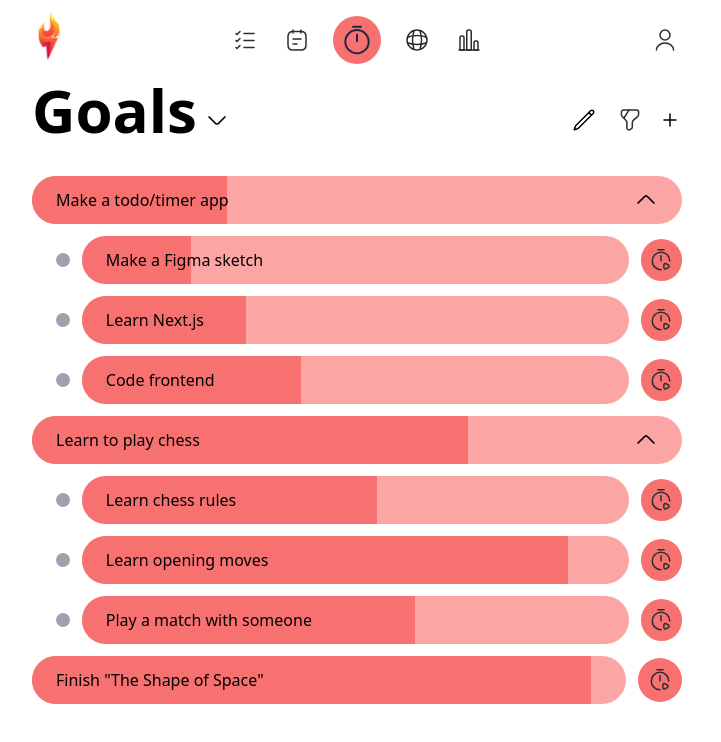
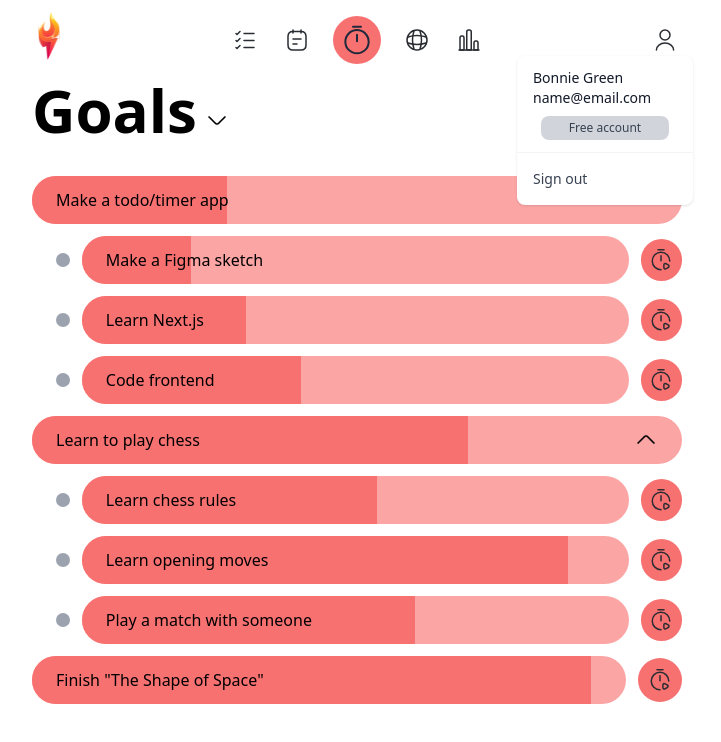
Before and after one commit to kasparas-ban/torch, a React (Vite) app: page /items in a window 1280 px wide. Shown: the top 742 px of the page, without its empty margins (283-1004 px from the left). Built offline with nearby package versions, Linux system fonts and the light colour scheme.

Commit message:
Dropdown for Account button

```diff
--- a/src/components/NavigationBar.tsx
+++ b/src/components/NavigationBar.tsx
@@ -1,4 +1,4 @@
-import { useState } from "react"
+import { useEffect, useRef, useState } from "react"
 import { Link } from "react-router-dom"
 import { ReactComponent as TasksIcon } from "../assets/navigation_icons/goals.svg"
 import { ReactComponent as CalendarIcon } from "../assets/navigation_icons/calendar.svg"
@@ -9,9 +9,11 @@ import { ReactComponent as MenuIcon } from "../assets/navigation_icons/menu.svg"
 import { ReactComponent as TorchLogo } from "../assets/torch_logo.svg"
 import { ReactComponent as UserIcon } from "../assets/user.svg"
 import { ReactComponent as CloseIcon } from "../assets/close.svg"
+import { AnimatePresence, motion } from "framer-motion"
 
 function NavigationBar() {
   const [showModalMenu, setShowModalMenu] = useState(false)
+  const [showAccountDropdown, setShowAccountDropdown] = useState(true)
 
   return (
     <nav className="mt-4 flex justify-between max-[768px]:px-6 md:justify-center md:space-x-36">
@@ -29,13 +31,40 @@ function NavigationBar() {
         <NavigationLink path="world" Icon={WorldIcon} linkName={"World"} />
         <NavigationLink path="stats" Icon={StatsIcon} linkName={"Stats"} />
       </ul>
-      <div className="group flex items-center hover:cursor-pointer max-[400px]:hidden">
-        <UserIcon className="h-8" />
-        <div className="relative hidden translate-y-5 group-hover:block">
-          <div className="absolute -translate-x-11 -translate-y-0.5 rounded-lg bg-red-200 p-1">
-            Account
+      <div
+        id="accountDropdownButton"
+        className="group flex items-center max-[400px]:hidden"
+      >
+        <UserIcon
+          id="userIcon"
+          className="h-8 hover:cursor-pointer"
+          onClick={() => setShowAccountDropdown(prev => !prev)}
+        />
+        {!showAccountDropdown && (
+          <div className="relative hidden translate-y-5 group-hover:block">
+            <div className="absolute -translate-x-11 -translate-y-0.5 rounded-lg bg-red-200 p-1">
+              Account
+            </div>
           </div>
-        </div>
+        )}
+        <AnimatePresence>
+          {showAccountDropdown && (
+            <motion.div
+              className="relative z-30 translate-y-5 group-hover:block"
+              initial={{ opacity: 0, y: 24 }}
+              animate={{ opacity: 1, y: 18 }}
+              exit={{ opacity: 0, y: 24 }}
+              transition={{ type: "tween" }}
+            >
+              <div className="absolute -translate-x-40 -translate-y-0.5">
+                <AccountDropdown
+                  showAccountDropdown={showAccountDropdown}
+                  setShowAccountDropdown={setShowAccountDropdown}
+                />
+              </div>
+            </motion.div>
+          )}
+        </AnimatePresence>
       </div>
       <div className="group hidden items-center hover:cursor-pointer max-[400px]:flex">
         {showModalMenu ? (
@@ -51,7 +80,7 @@ function NavigationBar() {
         )}
       </div>
       <div
-        className={`fixed top-20 left-0 z-10 h-full w-full bg-white ${
+        className={`fixed top-20 left-0 z-30 h-full w-full bg-white ${
           showModalMenu ? "visible" : "hidden"
         }`}
       >
@@ -87,6 +116,12 @@ function NavigationBar() {
             </div>
           </li>
         </ul>
+        <motion.div
+          className="fixed bottom-8 w-full text-center"
+          whileTap={{ scale: 0.96 }}
+        >
+          <div className="mx-auto w-fit px-8 py-2 text-lg">Sign Out</div>
+        </motion.div>
       </div>
     </nav>
   )
@@ -125,4 +160,54 @@ function NavigationLink({
   )
 }
 
+function AccountDropdown({
+  showAccountDropdown,
+  setShowAccountDropdown,
+}: {
+  showAccountDropdown: boolean
+  setShowAccountDropdown: React.Dispatch<React.SetStateAction<boolean>>
+}) {
+  const dropdownRef = useRef<HTMLDivElement>(null)
+
+  useEffect(() => {
+    const handler = (e: MouseEvent) => {
+      const userIconElement = document.getElementById("userIcon")
+      if (!userIconElement?.contains(e.target as Node))
+        showAccountDropdown && setShowAccountDropdown(false)
+    }
+
+    document.addEventListener("mousedown", handler)
+    return () => document.removeEventListener("mousedown", handler)
+  }, [])
+
+  return (
+    <div
+      id="dropdownInformation"
+      ref={dropdownRef}
+      className="z-10 w-44 divide-y divide-gray-100 rounded-lg bg-white shadow dark:divide-gray-600 dark:bg-gray-700"
+    >
+      <div className="rounded-t-lg px-4 py-3 text-sm text-gray-900 hover:cursor-pointer hover:bg-gray-100 dark:text-white">
+        <div>Bonnie Green</div>
+        <div className="truncate font-medium">name@email.com</div>
+        <div className="mx-2 mt-2 truncate rounded-lg bg-gray-300 py-1 text-center text-xs font-medium text-gray-700">
+          Free account
+        </div>
+      </div>
+      <ul
+        className="py-2 text-sm text-gray-700 dark:text-gray-200"
+        aria-labelledby="accountDropdownButton"
+      >
+        <li>
+          <a
+            href="#"
+            className="block px-4 py-2 text-sm text-gray-700 hover:bg-gray-100 dark:text-gray-200 dark:hover:bg-gray-600 dark:hover:text-white"
+          >
+            Sign out
+          </a>
+        </li>
+      </ul>
+    </div>
+  )
+}
+
 export default NavigationBar
--- a/src/components/Timer/Timer.tsx
+++ b/src/components/Timer/Timer.tsx
@@ -106,8 +106,14 @@ function Timer({ initialTime }: ITimer) {
   const seconds = state.time - minutes * 60
 
   return (
-    <>
-      <div className="max-[320px]:mx-2">
+    <AnimatePresence>
+      <motion.div
+        key="timer_component"
+        className="max-[320px]:mx-2"
+        initial={{ opacity: 0, y: 40 }}
+        animate={{ opacity: 1, y: 0 }}
+        transition={{ type: "tween" }}
+      >
         <TimerSettings timerState={state.timerState} />
         <div
           className={`m-auto mt-8 flex aspect-square max-w-xs flex-col justify-center rounded-full border ${
@@ -122,6 +128,7 @@ function Timer({ initialTime }: ITimer) {
         <AnimatePresence mode="popLayout">
           <motion.div
             layout
+            key="timer_settings"
             className="mt-2 flex justify-center"
             animate={{
               opacity: state.timerState !== "running" ? 1 : 0,
@@ -209,12 +216,13 @@ function Timer({ initialTime }: ITimer) {
         <AnimatePresence>
           {settingsModalOpen && (
             <TimerSettingsModal
+              key="timer_settings_modal"
               closeModal={() => setSettingsModalOpen(false)}
             />
           )}
         </AnimatePresence>
-      </div>
-    </>
+      </motion.div>
+    </AnimatePresence>
   )
 }
 
@@ -289,10 +297,14 @@ function TimerSettings({ timerState }: { timerState: TimerState }) {
               <div className="text-6xl font-bold">45%</div>
               <div className="mt-1.5 ml-1.5 flex flex-col gap-1">
                 <div className="flex gap-2">
-                  <TimerBoldIcon /> 6 h spent
+                  <TimerBoldIcon />
+                  <span className="font-semibold">6 h</span>
+                  spent
                 </div>
                 <div className="flex gap-2">
-                  <TimerIcon /> 4.5 h left
+                  <TimerIcon />
+                  <span className="font-semibold">4.5 h</span>
+                  left
                 </div>
               </div>
             </div>
--- a/src/pages/ItemsPage/ItemsHeader.tsx
+++ b/src/pages/ItemsPage/ItemsHeader.tsx
@@ -183,7 +183,7 @@ function ItemsTypeDropdown({
         <AnimatePresence>
           {isDropdownOpen && (
             <motion.div
-              className="absolute top-14 right-1 z-50 mt-2 w-48 origin-top-right rounded-xl border border-gray-200 bg-white shadow-2xl ring-1 ring-black ring-opacity-5 focus:outline-none"
+              className="absolute top-14 right-1 z-20 mt-2 w-48 origin-top-right rounded-xl border border-gray-200 bg-white shadow-2xl ring-1 ring-black ring-opacity-5 focus:outline-none"
               role="menu"
               tabIndex={-1}
               variants={itemTypeMenuMotion}
```
